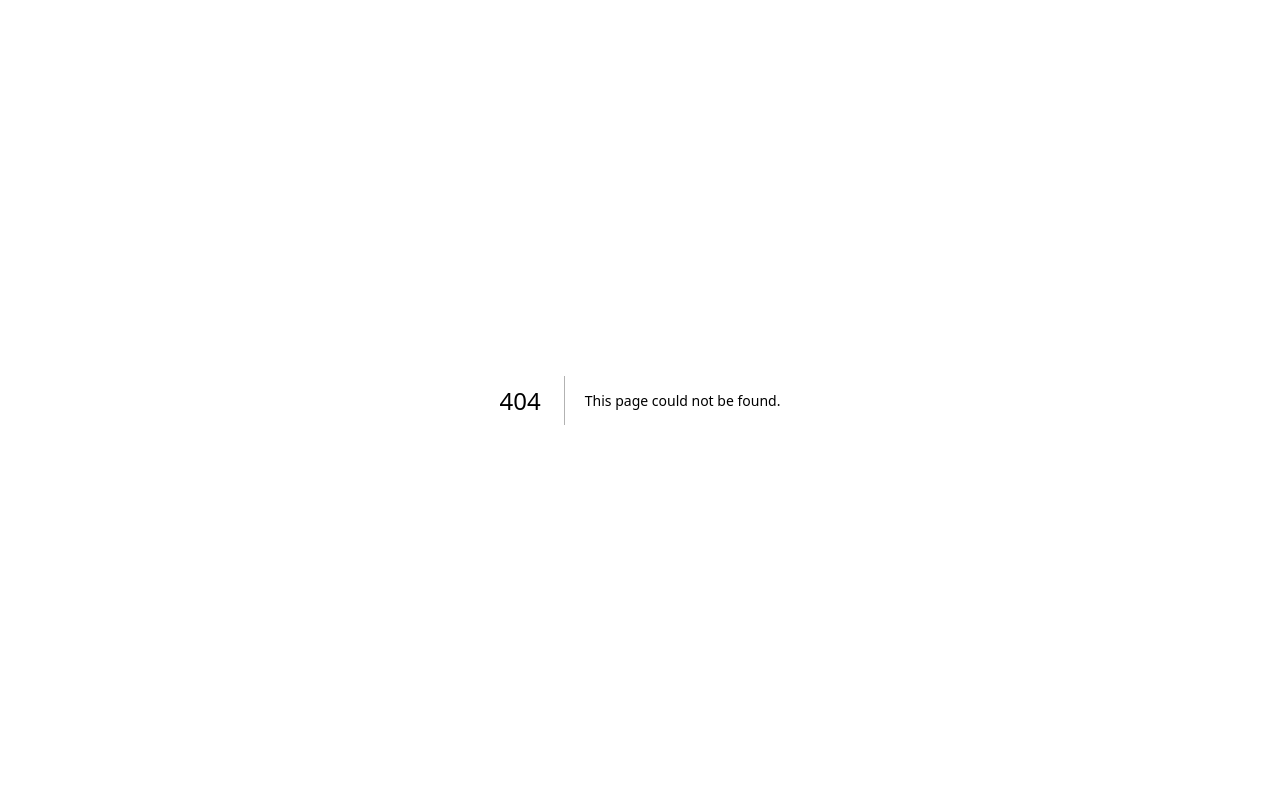
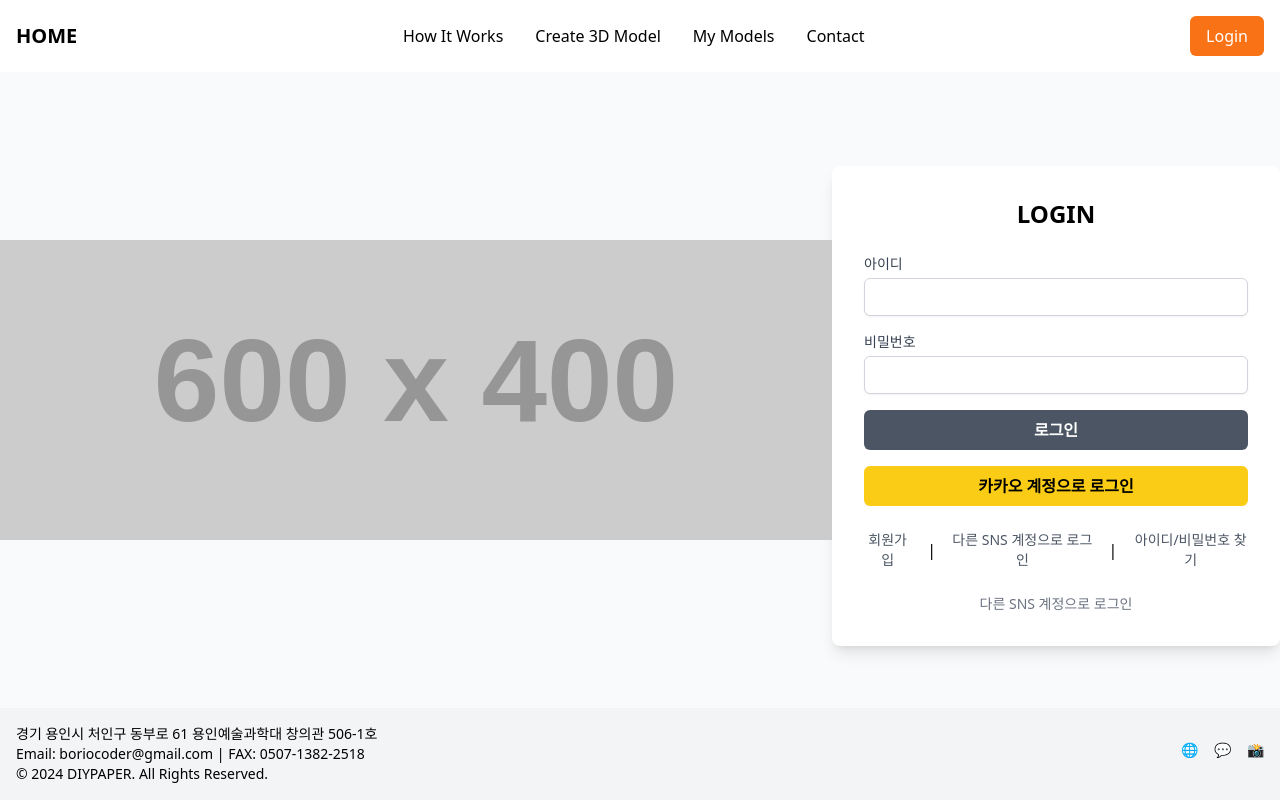
Before and after one commit to osjaeyoung/3d-front, a Next.js app: page /signin in a window 1280 px wide. Before the commit this address had no page. Built offline with nearby package versions, Linux system fonts and the light colour scheme.

Commit message:
feat : generate signin page

```diff
--- a/package.json
+++ b/package.json
@@ -11,7 +11,8 @@
   "dependencies": {
     "next": "14.2.11",
     "react": "^18",
-    "react-dom": "^18"
+    "react-dom": "^18",
+    "react-hook-form": "^7.53.0"
   },
   "devDependencies": {
     "@types/node": "^20",
--- a/src/components/common/Header.tsx
+++ b/src/components/common/Header.tsx
@@ -1,6 +1,8 @@
 import Link from 'next/link';
+import { useRouter } from 'next/router';
 
 export const Header = () => {
+  const router = useRouter();
   return (
     <header className="bg-white shadow-md p-4">
       <nav className="flex justify-between items-center">
@@ -21,7 +23,7 @@ export const Header = () => {
             <Link href="/contact" className="hover:text-orange-500">Contact</Link>
           </li>
         </ul>
-        <button className="bg-orange-500 hover:bg-orange-600 text-white py-2 px-4 rounded-md">
+        <button onClick={() => router.push("/signin")} className="bg-orange-500 hover:bg-orange-600 text-white py-2 px-4 rounded-md">
             Login
         </button>
       </nav>
--- /dev/null
+++ b/src/components/common/Layout.tsx
@@ -0,0 +1,17 @@
+import React from "react"
+import { Footer } from "./Footer"
+import { Header } from "./Header"
+
+interface LayoutProps {
+    className: string;
+}
+
+export const Layout = ({ className, children }:React.PropsWithChildren<LayoutProps>) => {
+    return (
+        <div className={className}>
+            <Header/>
+                {children}
+            <Footer/>
+        </div>
+    )
+}
--- a/src/components/index.ts
+++ b/src/components/index.ts
@@ -1,2 +1,3 @@
 export { Footer } from "./common/Footer";
 export { Header } from "./common/Header";
+export { Layout } from "./common/Layout";
--- /dev/null
+++ b/src/pages/signin.tsx
@@ -0,0 +1,93 @@
+import { Layout } from '@/components';
+import Link from 'next/link';
+import Image from 'next/image';
+import { useForm } from "react-hook-form";
+
+
+const SignIn = () => {
+  const { register, handleSubmit } = useForm();
+  const onSubmit = (data:any) => {
+      console.log(data);
+  }
+
+  return (
+    <Layout className="min-h-screen flex flex-col">
+      <main className="flex-grow flex items-center justify-center bg-gray-50">
+        <div className="relative w-full h-[300px]">
+          <Image
+            src="https://via.placeholder.com/600x400"
+            alt="Main Image"
+            layout="fill"
+            objectFit="cover"
+            priority
+          />
+        </div>
+        <div className="bg-white p-8 shadow-lg rounded-lg max-w-md w-full mt-8">
+          <h2 className="text-2xl font-bold text-center mb-6">LOGIN</h2>
+
+          {/* 아이디 및 비밀번호 입력 필드 */}
+          <form onSubmit={handleSubmit(onSubmit)} className="space-y-4">
+            <div>
+              <label htmlFor="username" className="block text-sm font-medium text-gray-700">
+                아이디
+              </label>
+              <input
+                type="text"
+                {...register("id", { required: true })}
+                className="mt-1 block w-full px-3 py-2 border border-gray-300 rounded-md shadow-sm focus:outline-none focus:ring-orange-500 focus:border-orange-500 sm:text-sm"
+            />
+            </div>
+            <div>
+              <label htmlFor="password" className="block text-sm font-medium text-gray-700">
+                비밀번호
+              </label>
+              <input
+                type="password"
+                {...register("password", { required: true })}
+                className="mt-1 block w-full px-3 py-2 border border-gray-300 rounded-md shadow-sm focus:outline-none focus:ring-orange-500 focus:border-orange-500 sm:text-sm"
+            />
+            </div>
+
+            <div>
+              <button
+                type="submit"
+                className="w-full py-2 px-4 bg-gray-600 hover:bg-gray-700 text-white font-bold rounded-md"
+              >
+                로그인
+              </button>
+            </div>
+
+            <div className="mt-4">
+              <button
+                type="button"
+                className="w-full py-2 px-4 bg-yellow-400 hover:bg-yellow-500 text-black font-bold rounded-md"
+              >
+                카카오 계정으로 로그인
+              </button>
+            </div>
+          </form>
+
+          <div className="flex justify-center items-center mt-6 text-center space-x-4">
+            <Link href="/signup">
+              <p className="text-sm text-gray-600 hover:underline">회원가입</p>
+            </Link>
+            <span>|</span>
+            <Link href="/forgot-id">
+              <p className="text-sm text-gray-600 hover:underline">다른 SNS 계정으로 로그인</p>
+            </Link>
+            <span>|</span>
+            <Link href="/forgot-password">
+              <p className="text-sm text-gray-600 hover:underline">아이디/비밀번호 찾기</p>
+            </Link>
+          </div>
+
+          <div className="mt-6 text-center">
+            <p className="text-sm text-gray-500">다른 SNS 계정으로 로그인</p>
+          </div>
+        </div>
+      </main>
+    </Layout>
+  );
+};
+
+export default SignIn;
```
Also changed, not shown: 1 other file (tests, documents, lock files or other folders).
